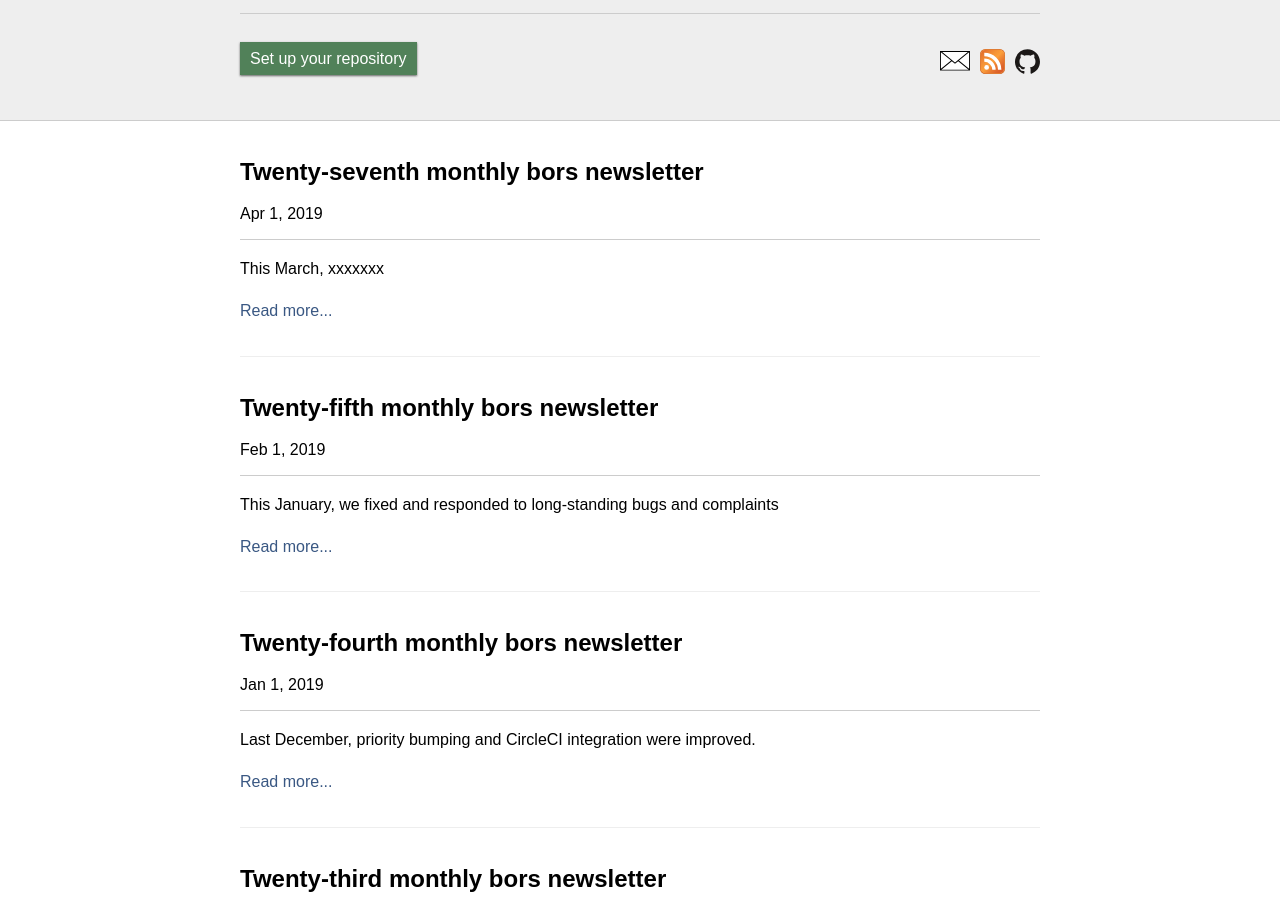
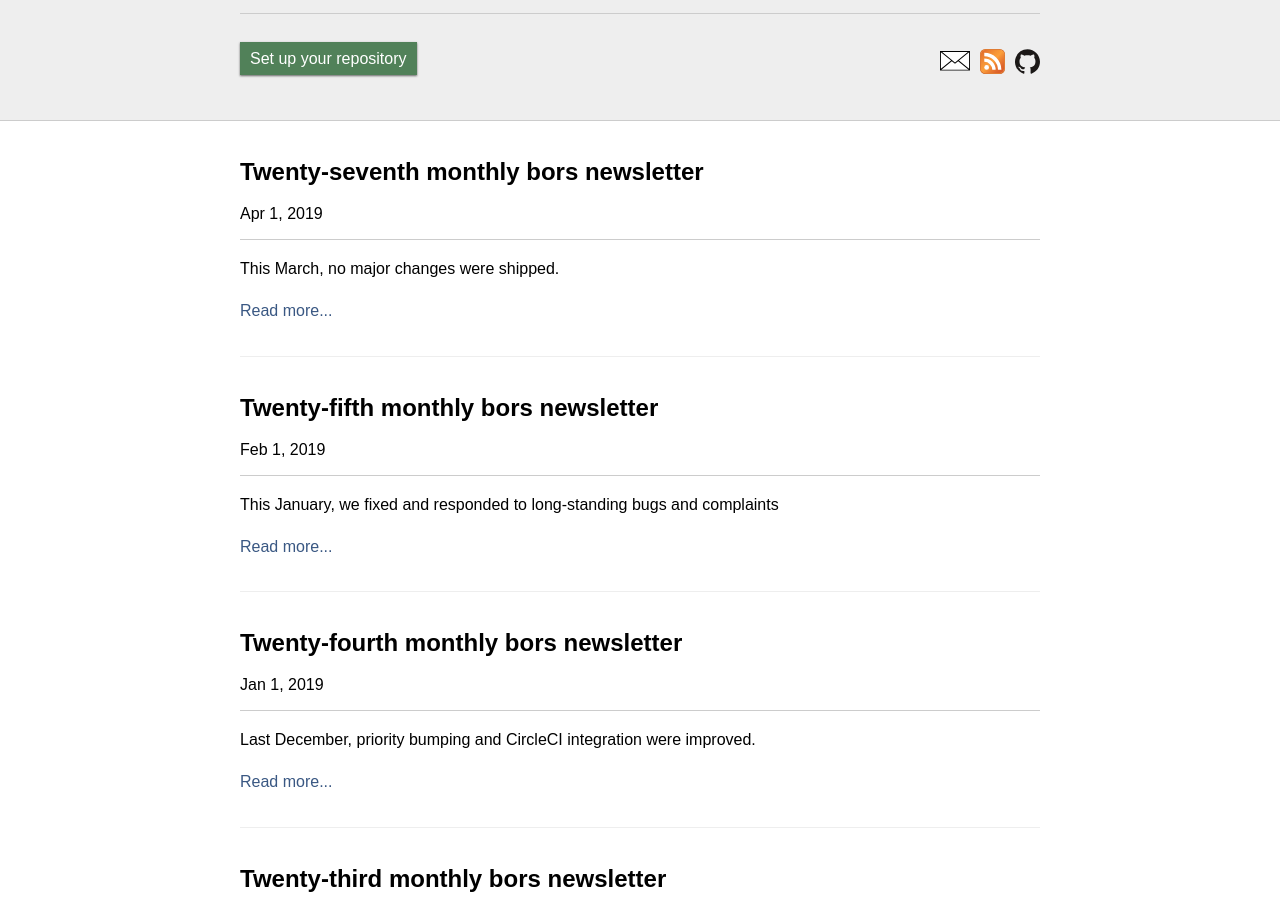
Before and after one commit to bors-ng/bors-ng.github.io, a Jekyll site: the page built from index.html, in a window 1280 px wide and 900 px high, scrolled down 1197 px. Built offline with Jekyll 4.4.1, drawn with Linux system fonts in a browser that asks for light colours; the list of posts is cut into pages by our own code.

Commit message:
Write summary

```diff
--- a/_posts/2019-04-01-tmib-27.md
+++ b/_posts/2019-04-01-tmib-27.md
@@ -2,7 +2,7 @@
 layout:     post
 title:      Twenty-seventh monthly bors newsletter
 date:       2019-04-01 00:00:00
-summary:    This March, xxxxxxx
+summary:    This March, no major changes were shipped.
 categories: newsletter
 ---
 
```
